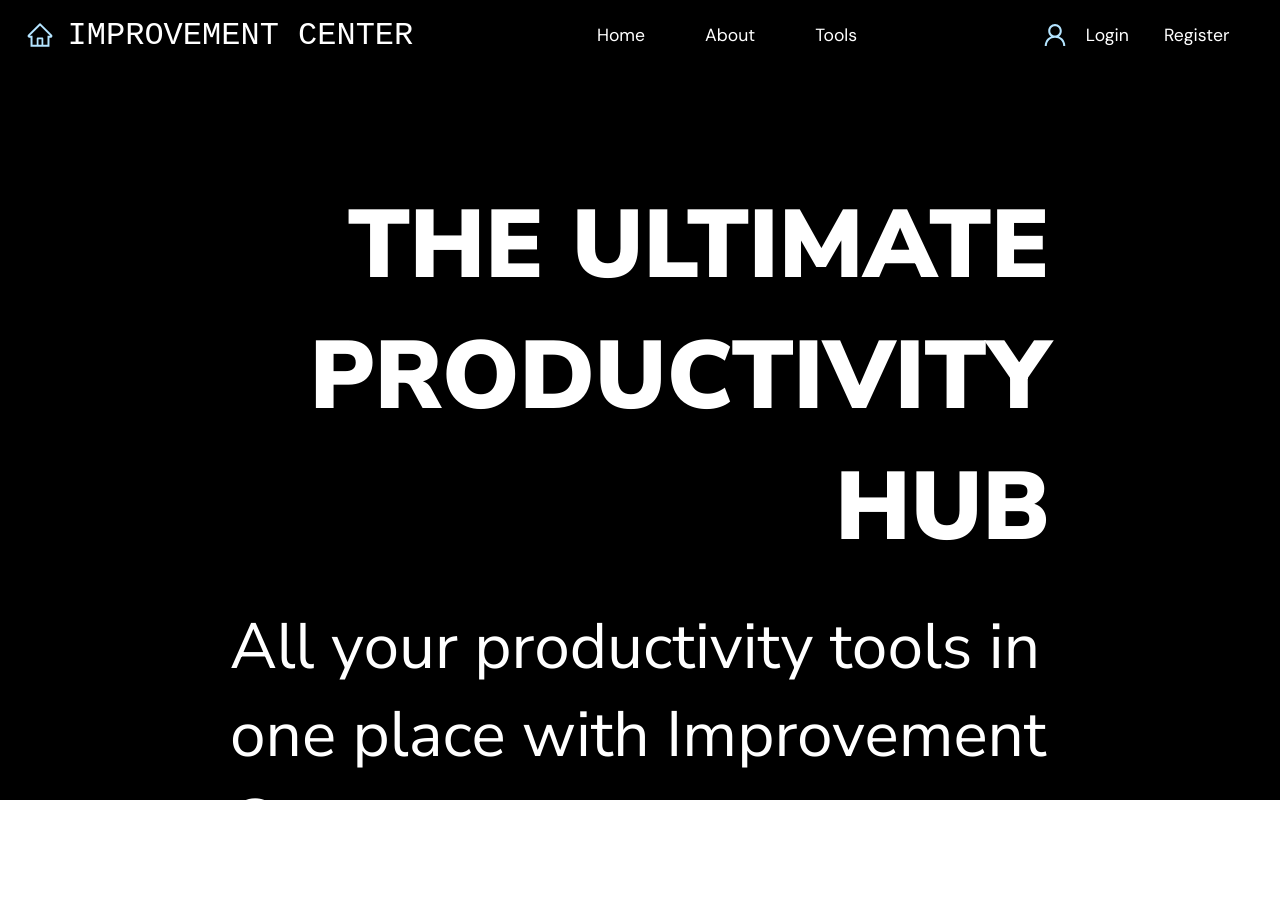
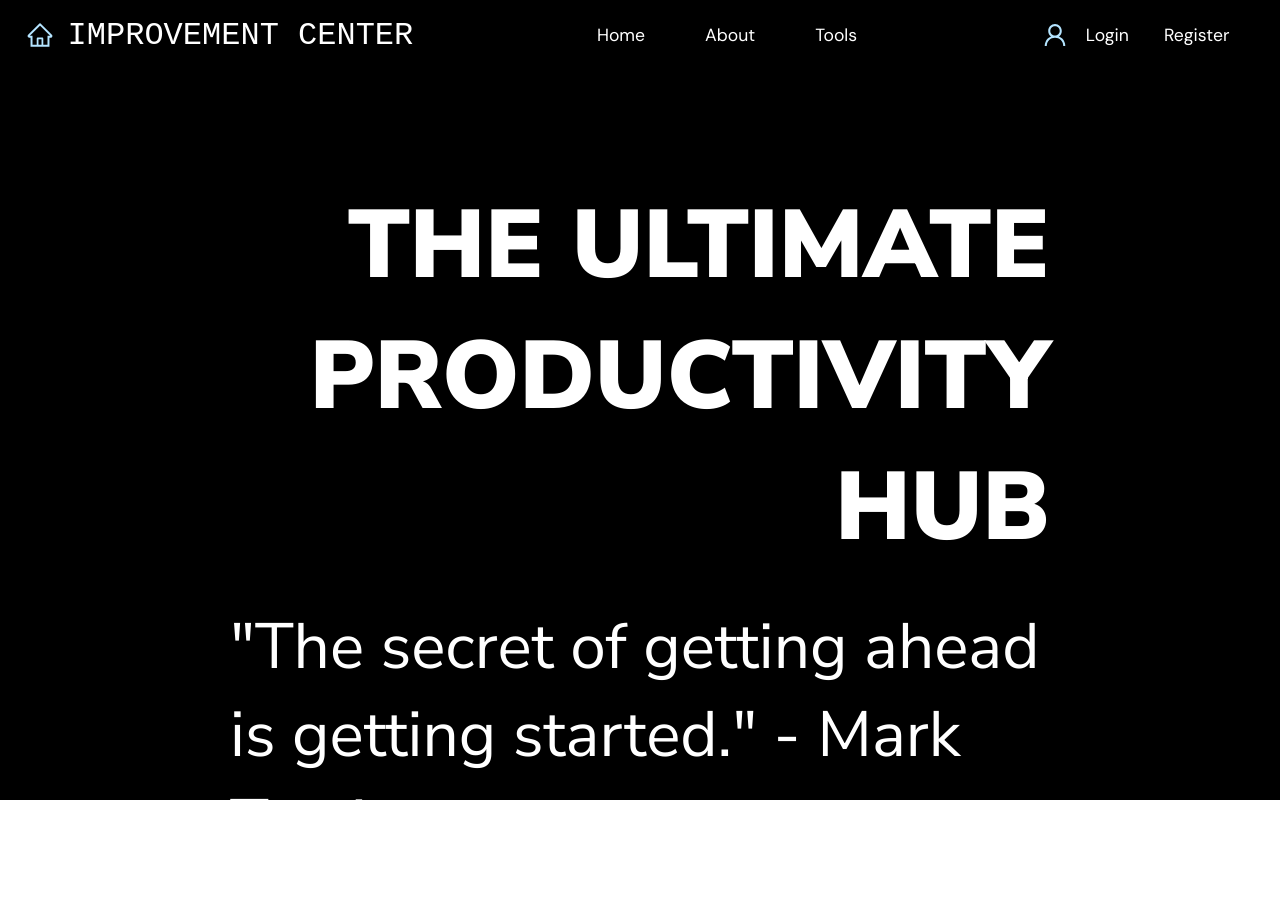
Before and after one commit to m1ckeyyy/improvement-center, a React (Vite) app in the folder client/: page / in a window 1280 px wide. Shown: the top 908 px of the page. Built offline with nearby package versions, Linux system fonts and the light colour scheme.

Commit message:
button animation

```diff
--- a/client/src/pages/Home/Home.jsx
+++ b/client/src/pages/Home/Home.jsx
@@ -1,6 +1,7 @@
 import React, { useRef, useEffect } from "react";
 import Navbar from "./../Navbar/Navbar";
 import styles from "./home.module.scss";
+import { BsMouse } from "react-icons/bs";
 import { Link } from "react-router-dom";
 import { useHeaderEffect } from "./../effects/hackerEffect";
 
@@ -23,13 +24,15 @@ const Home = () => {
 						Productivity Hub
 					</h1>
 					<p className={styles.mainDescription}>
-						All your productivity tools in one place with Improvement Center
+						"The secret of getting ahead is getting started." - Mark Twain
 					</p>
-					<div className={styles.quoteContainer}>
+					{/* <div className={styles.quoteContainer}>
 						<p className={styles.quote}>
 							"The secret of getting ahead is getting started." - Mark Twain
 						</p>
-					</div>
+					</div> */}
+
+					{/* change this to scroll to tools seciton👇 */}
 					<Link to="/tools" className={styles.btnGetStarted}>
 						So Get Started
 					</Link>
--- a/client/src/pages/Home/home.module.scss
+++ b/client/src/pages/Home/home.module.scss
@@ -4,7 +4,8 @@
 @import url("https://fonts.googleapis.com/css2?family=DM+Sans&display=swap");
 
 $primary-color: rgb(137, 195, 230);
-$secondary-color: rgb(62, 84, 172);
+$secondary-color: rgb(62 90 202);
+$animation-color: rgb(18, 37, 114);
 $accent-color: white;
 $nunito: "Nunito Sans", sans-serif;
 $poppins: "Poppins", sans-serif;
@@ -30,13 +31,14 @@ $DM: "DM Sans", sans-serif;
 	font-size: 4em;
 	text-align: left;
 	padding-top: 30px;
+	margin-bottom: 50px;
 }
-.quote {
-	font-family: $poppins;
-	font-size: 1em;
-	text-align: right;
-	padding-top: 30px;
-}
+// .quote {
+// 	font-family: $poppins;
+// 	font-size: 1em;
+// 	text-align: right;
+// 	padding-top: 30px;
+// }
 .btnGetStarted {
 	font-family: $DM;
 	font-size: 2em;
@@ -46,4 +48,32 @@ $DM: "DM Sans", sans-serif;
 	padding: 5px 30px;
 	text-decoration: none;
 	color: white;
+	border: 2px solid transparent;
+	opacity: 1;
+	animation: fade 3.5s infinite ease-in-out;
+
+	&:hover {
+		border: 2px solid white;
+	}
 }
+@keyframes fade {
+	0% {
+		// opacity: 1;
+		background-color: $secondary-color;
+	}
+	10% {
+		// opacity: 1;
+		background-color: $secondary-color;
+	}
+	30% {
+		// opacity: 0.8;
+		background-color: $animation-color;
+	}
+	50% {
+		background-color: $secondary-color;
+	}
+	100% {
+		// opacity: 1;
+		background-color: $secondary-color;
+	}
+}
--- a/client/src/pages/effects/LoadingScreen.jsx
+++ b/client/src/pages/effects/LoadingScreen.jsx
@@ -5,7 +5,7 @@ const LoadingScreen = () => {
 	return (
 		<div
 			style={{
-        background: "linear-gradient(338deg, #b4e4ff, #3e54ac)",
+				background: "black",
 				height: "100vh",
 				display: "flex",
 				justifyContent: "center",
```
Lines whose indentation alone changed are shown as unchanged.
